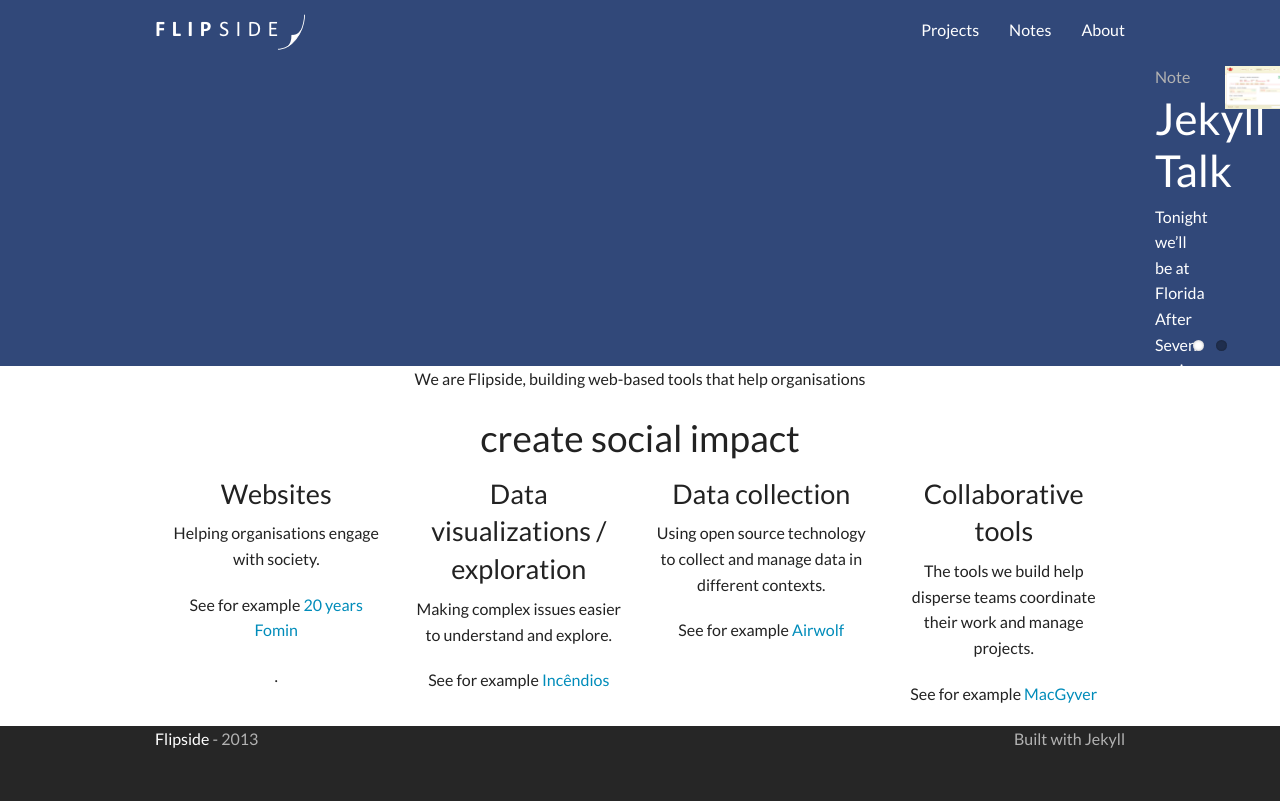
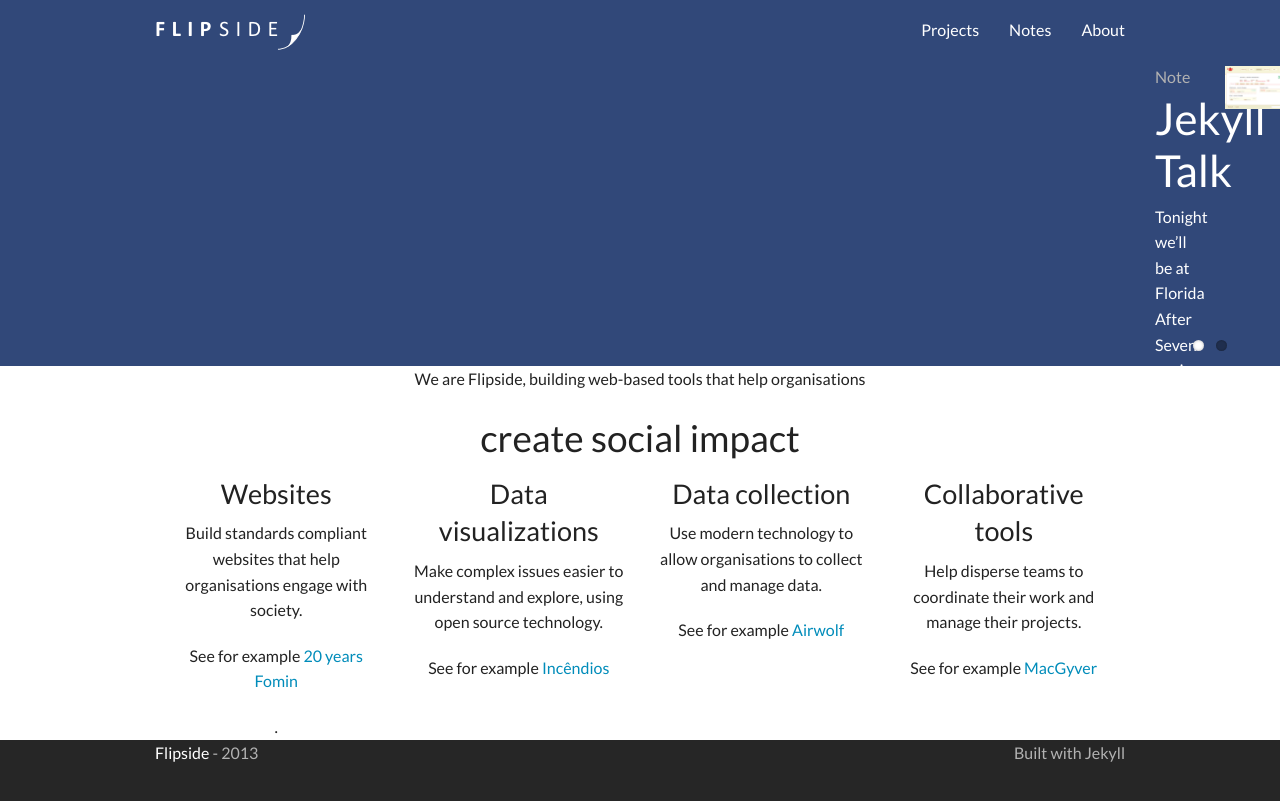
Before and after one commit to flipside-org/flipside.org, a Jekyll site: the page built from index.html, in a window 1280 px wide. Shown: the top 801 px of the page. Built offline with Jekyll 4.4.1, drawn with Linux system fonts in a browser that asks for light colours.

Commit message:
Textual tweaks to index

```diff
--- a/_includes/slideshow.html
+++ b/_includes/slideshow.html
@@ -12,8 +12,9 @@
         <article class="row">
           <div class="intro">
             <h2 class="section-title">{{ post.category | capitalize }}</h2>
-            <h1 class="title">{{ post.title }}</h1>
+            <h1 class="title"><a href="{{ site.domain }}{{ post.url }}">{{ post.title }}</a></h1>
             <p class="summary">{{ post.excerpt | strip_html | truncatewords: 40 }}</p>
+            <p><a href="{{ site.domain }}{{ post.url }}">Read more...</a></p>
           </div>
           <div class="media">
             <div style="max-width: 160%; width: 160%;">
--- a/_layouts/index.html
+++ b/_layouts/index.html
@@ -22,22 +22,22 @@ contact: true
 		<ul>
 			<li>
 				<h3>Websites</h3>
-				<p>Helping organisations engage with society.</p>
+				<p>Build standards compliant websites that help organisations engage with society.</p>
 				<p>See for example <a href="">20 years Fomin</a></p>.
 			</li>
 			<li>
-				<h3>Data visualizations / exploration</h3>
-				<p>Making complex issues easier to understand and explore.</p>
+				<h3>Data visualizations</h3>
+				<p>Make complex issues easier to understand and explore, using open source technology.</p>
 				<p>See for example <a href="">Incêndios</a></p>
 			</li>
 			<li>
 				<h3>Data collection</h3>
-				<p>Using open source technology to collect and manage data in different contexts.</p>
+				<p>Use modern technology to allow organisations to collect and manage data.</p>
 				<p>See for example <a hef="">Airwolf</a></p>
 			</li>
 			<li>
 				<h3>Collaborative tools</h3>
-				<p>The tools we build help disperse teams coordinate their work and manage projects.</p>
+				<p>Help disperse teams to coordinate their work and manage their projects.</p>
 				<p>See for example <a hef="">MacGyver</a></p>
 			</li>
 		</ul>
```
